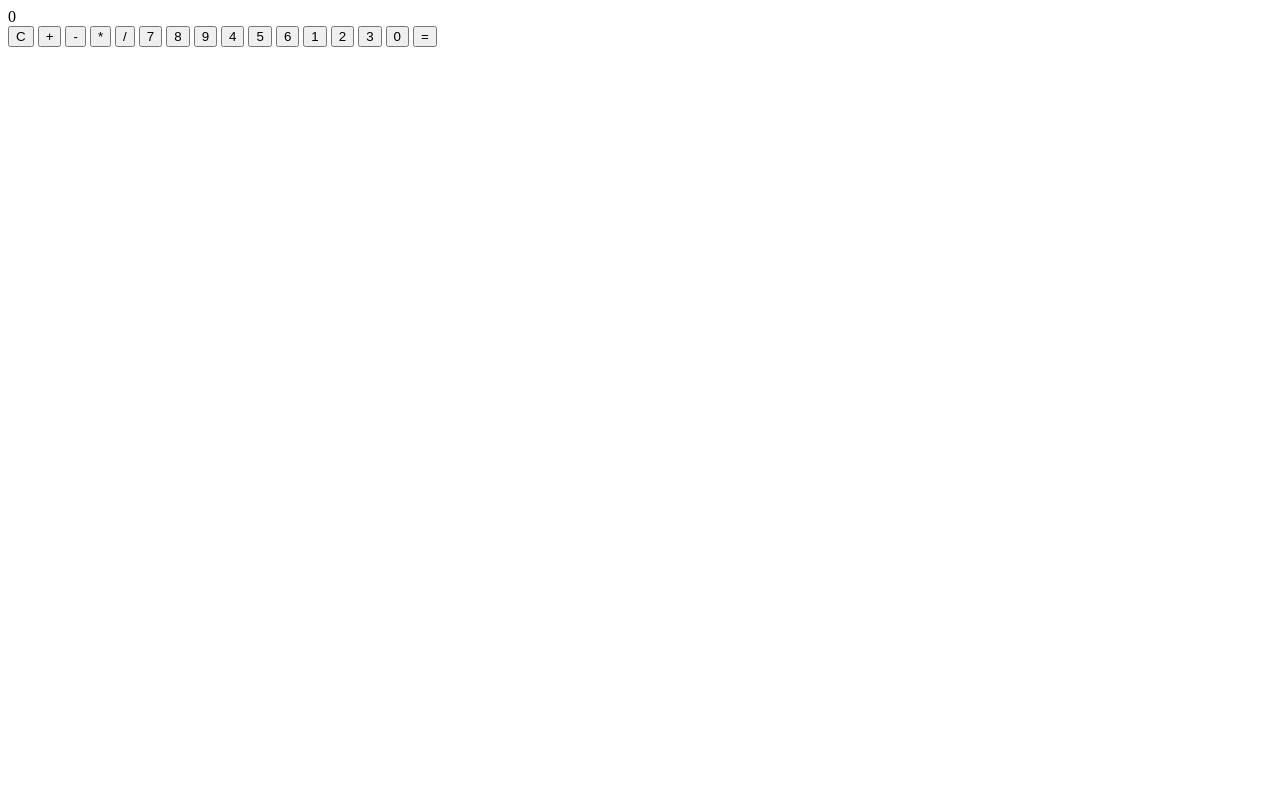
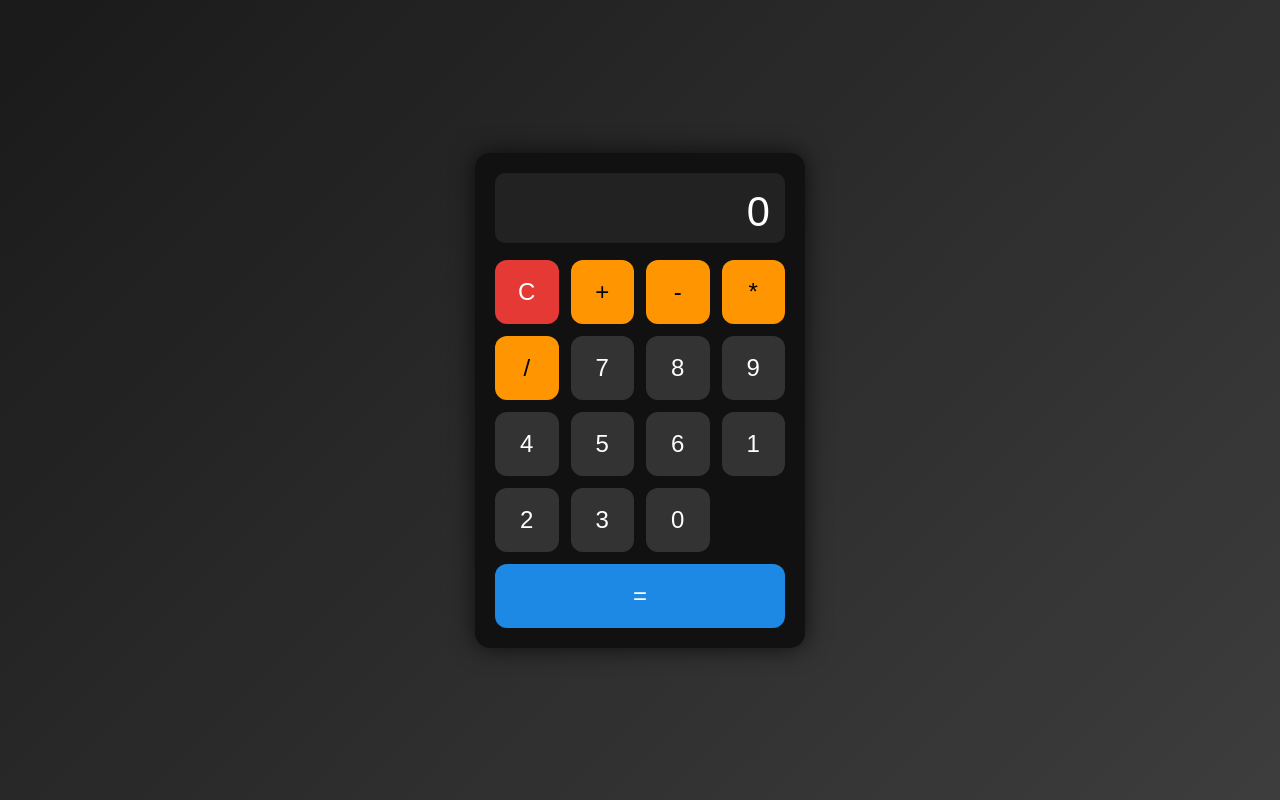
Before and after one commit to Abhinav-S-Kumar/Odin-Calculator, a plain HTML site: page index.html in a window 1280 px wide. Drawn offline with Linux system fonts and the light colour scheme.

Commit message:
Update index.html

```diff
--- a/index.html
+++ b/index.html
@@ -1,26 +1,43 @@
+<!DOCTYPE html>
+<html lang="en">
+<head>
+  <meta charset="UTF-8">
+  <meta name="viewport" content="width=device-width, initial-scale=1.0">
+  <title>Calculator</title>
+  <link rel="stylesheet" href="style.css">
+</head>
+<body>
+
   <div class="calculator">
     <div id="display">0</div>
+
     <div class="buttons">
+      <!-- Row 1 -->
       <button class="clear">C</button>
       <button class="operator">+</button>
       <button class="operator">-</button>
       <button class="operator">*</button>
+
+      <!-- Row 2 -->
       <button class="operator">/</button>
-
       <button class="digit">7</button>
       <button class="digit">8</button>
       <button class="digit">9</button>
 
+      <!-- Row 3 -->
       <button class="digit">4</button>
       <button class="digit">5</button>
       <button class="digit">6</button>
+      <button class="digit">1</button>
 
-    <button class="digit">1</button>
+      <!-- Row 4 -->
       <button class="digit">2</button>
       <button class="digit">3</button>
-
       <button class="digit">0</button>
-
       <button id="equals">=</button>
     </div>
   </div>
+
+  <script src="script.js"></script>
+</body>
+</html>
```
Lines whose indentation alone changed are shown as unchanged.
